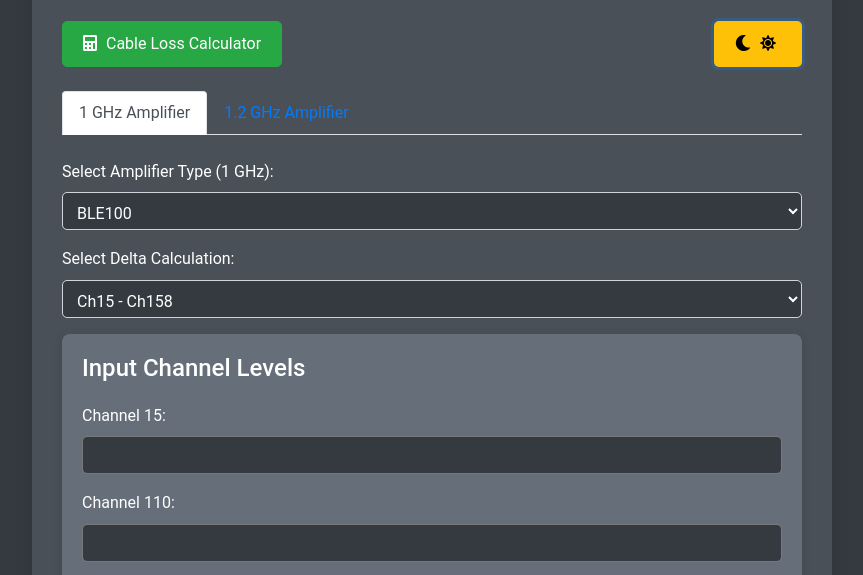
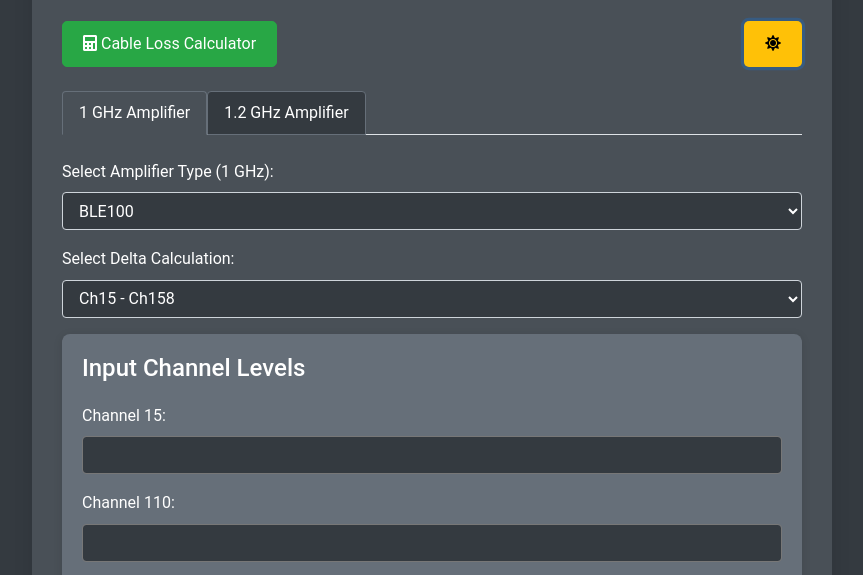
Before and after one commit to rajpatel113/AmpSetupTool, a plain HTML site: page index.html in a window 1280 px wide. Both pictures are taken after a click on the button 966 px from the left and 213 px from the top of the page. Shown: the part 169-744 px from the top of the page, without its empty margins (208-1071 px from the left). Drawn offline with nearby package versions, Linux system fonts and the light colour scheme; a script that the page names is missing.

Commit message:
Update index.css

```diff
--- a/index.css
+++ b/index.css
@@ -63,48 +63,31 @@ h1 {
     background-color: #218838;
     border-color: #1e7e34;
 }
-
-/* Hover Effects and Transitions */
-.form-group input,
-.form-group select {
-    border-radius: 5px;
-    border: 1px solid #ced4da;
-    padding: 10px;
-    transition: box-shadow 0.3s ease;
+/* Nav Tabs */
+.nav-tabs .nav-link {
+    background-color: #f8f9fa;
+    border-color: #dee2e6;
+    color: #007bff;
 }
 
-.form-group input:focus,
-.form-group select:focus {
-    box-shadow: 0 0 5px rgba(0, 123, 255, 0.5);
-    outline: none;
+.nav-tabs .nav-link.active {
+    background-color: white;
+    color: #007bff;
+    border-color: #dee2e6 #dee2e6 #fff;
 }
 
-/* Icons */
-button.btn i {
-    margin-right: 5px;
+/* Dark Mode Nav Tabs */
+body.dark-mode .nav-tabs .nav-link {
+    background-color: #343a40;
+    color: #ffffff;
+    border-color: #666f79;
 }
 
-/* Results */
-#results {
-    margin-top: 20px;
+body.dark-mode .nav-tabs .nav-link.active {
+    background-color: #495057;
+    color: #ffffff;
+    border-color: #666f79 #666f79 #495057;
 }
-
-#results h3 {
-    color: #28a745;
-}
-
-#eqValue,
-#padValue {
-    font-size: 1.2rem;
-    margin: 10px 0;
-}
-
-/* Error Messages */
-#errorMessages {
-    font-size: 1rem;
-    color: #dc3545;
-}
-
 /* Dark Mode */
 body.dark-mode {
     background-color: #343a40;
@@ -141,6 +124,20 @@ body.dark-mode {
     background-color: #ffc107;
     color: black;
 }
+
+/* Dark Mode Toggle Button */
+#darkModeToggle .fa-sun {
+    display: none;
+}
+
+body.dark-mode #darkModeToggle .fa-moon {
+    display: none;
+}
+
+body.dark-mode #darkModeToggle .fa-sun {
+    display: inline;
+}
+
 /* Responsive Design */
 @media (max-width: 768px) {
     h1 {
```
